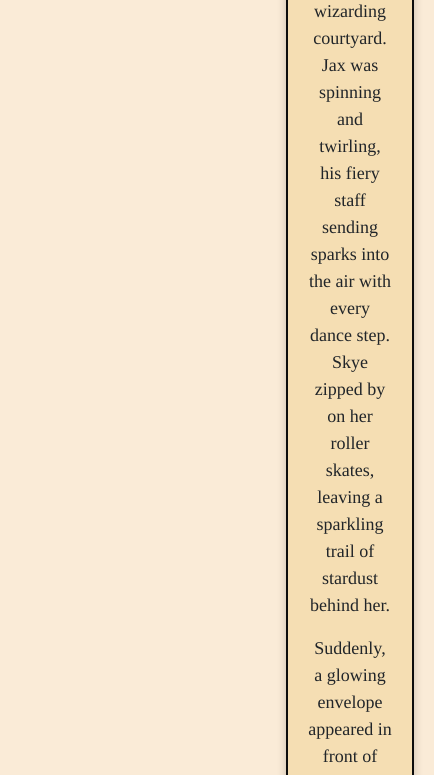
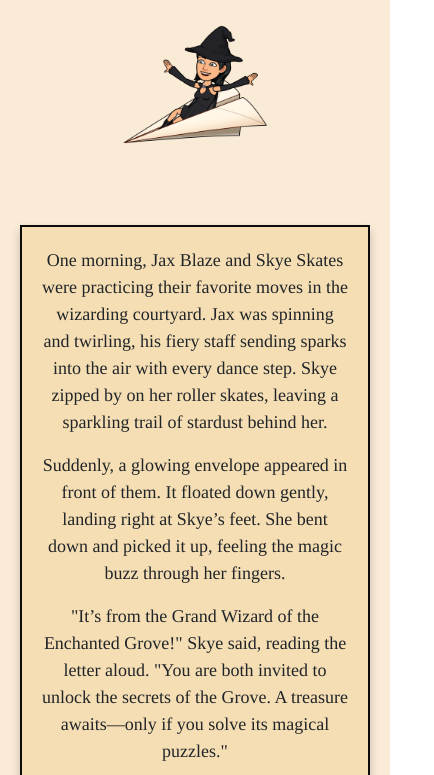
Before and after one commit to agui2393/ReadWizards, a plain HTML site: page magic-shelf.html in a window 390 px wide. Shown: the part 486-1261 px from the top of the page, 434 px wide, since content can reach past the window. Drawn offline with nearby package versions, Linux system fonts and the light colour scheme; a web font is replaced by a local one.

Commit message:
fixing responsiveness at chapter one. magic shelf page.

```diff
--- a/assets/css/style.css
+++ b/assets/css/style.css
@@ -878,6 +878,12 @@ footer {
         margin: 20px;
     }
 
+
+    .flex-image-first {
+        flex-direction: column;
+
+    }
+
     .flex-image {
         flex-direction: column;
     }
```
